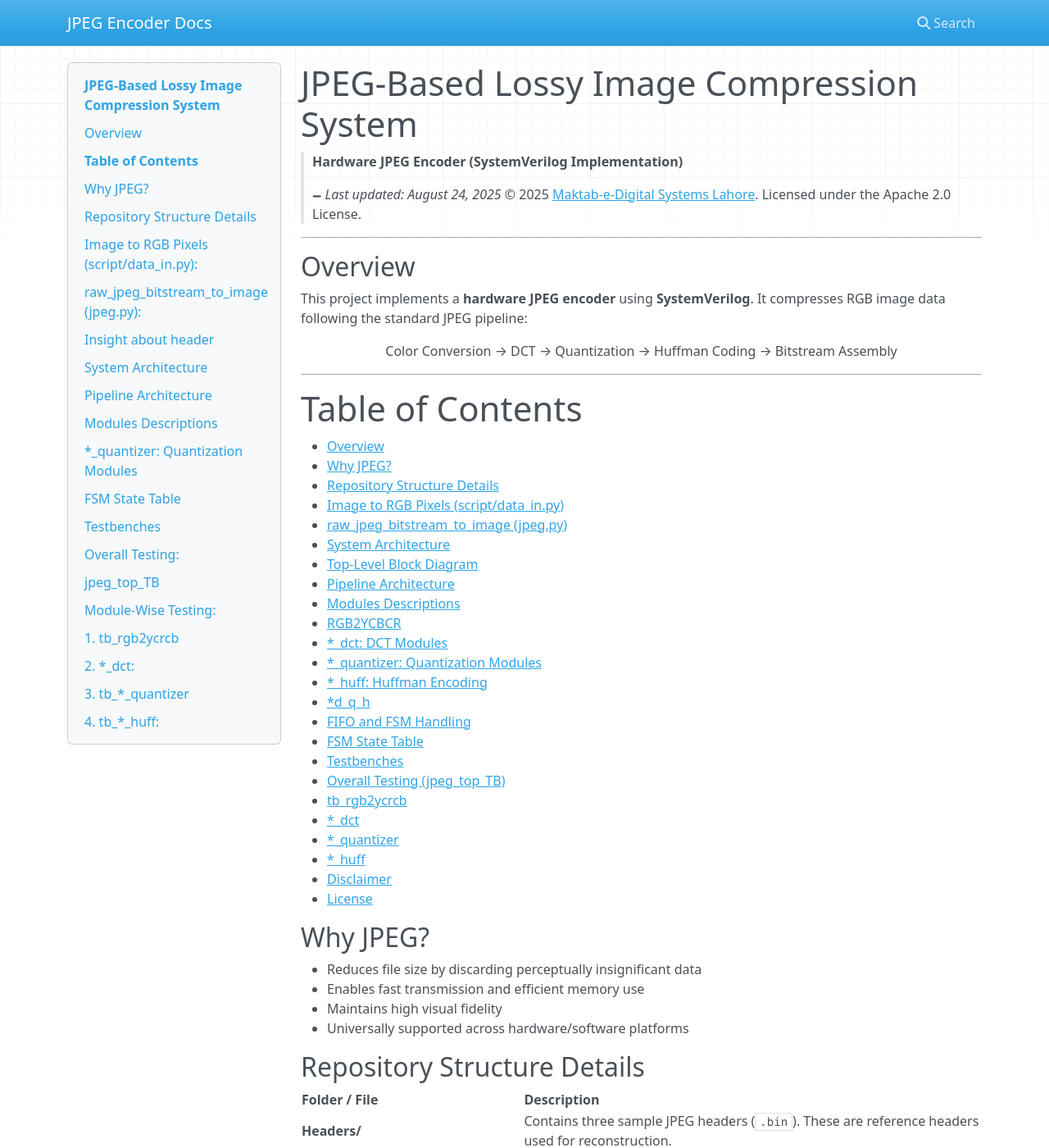
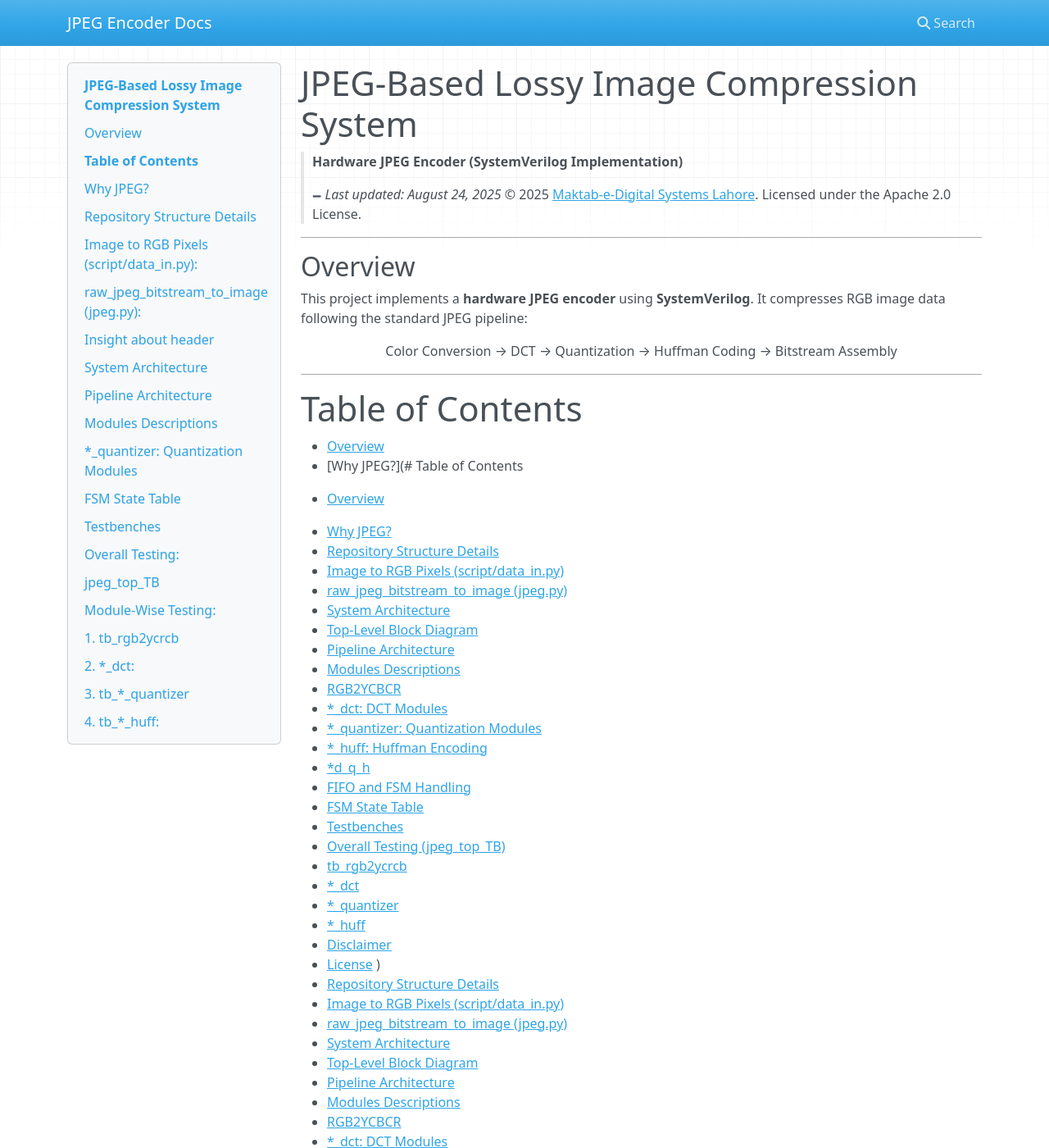
Before and after one commit to rmknae/JPEG--ENCODER, an MkDocs documentation site: the page built from docs/index.md, in a window 1280 px wide and 1400 px high. Shown: the whole window at 82% size. Built offline with MkDocs 1.6.1, drawn with Linux system fonts in a browser that asks for light colours; nearby versions of some CDN libraries.

Commit message:
Update index.md

```diff
--- a/docs/index.md
+++ b/docs/index.md
@@ -19,7 +19,33 @@ This project implements a **hardware JPEG encoder** using **SystemVerilog**. It
 # Table of Contents
 
 - [Overview](#overview)
+- [Why JPEG?](# Table of Contents
+
+- [Overview](#overview)
 - [Why JPEG?](#-why-jpeg)
+- [Repository Structure Details](#repository-structure-details)
+- [Image to RGB Pixels (script/data_in.py)](#image-to-rgb-pixels-scriptdatainpy)
+- [raw_jpeg_bitstream_to_image (jpeg.py)](#raw_jpeg_bitstream_to_image-jpegpy)
+- [System Architecture](#system-architecture)
+  - [Top-Level Block Diagram](#top-level-block-diagram)
+  - [Pipeline Architecture](#pipeline-architecture)
+- [Modules Descriptions](#modules-descriptions)
+  - [RGB2YCBCR](#rgb2ycbcr)
+  - [*_dct: DCT Modules](#_dct-dct-modules)
+  - [*_quantizer: Quantization Modules](#_quantizer-quantization-modules)
+  - [*_huff: Huffman Encoding](#_huff-huffman-encoding)
+  - [*d_q_h](#d_q_h)
+  - [FIFO and FSM Handling](#fifo-and-fsm-handling)
+- [FSM State Table](#fsm-state-table)
+- [Testbenches](#testbenches)
+  - [Overall Testing (jpeg_top_TB)](#overall-testing)
+  - [tb_rgb2ycrcb](#1-tb_rgb2ycrcb)
+  - [*_dct](#2-_dct)
+  - [*_quantizer](#3-tb-_quantizer)
+  - [*_huff](#4-tb-_huff)
+- [Disclaimer](#disclaimer)
+- [License](#licensed-under-the-apache-license-20)
+)
 - [Repository Structure Details](#repository-structure-details)
 - [Image to RGB Pixels (script/data_in.py)](#image-to-rgb-pixels-scriptdatainpy)
 - [raw_jpeg_bitstream_to_image (jpeg.py)](#raw_jpeg_bitstream_to_image-jpegpy)
```
